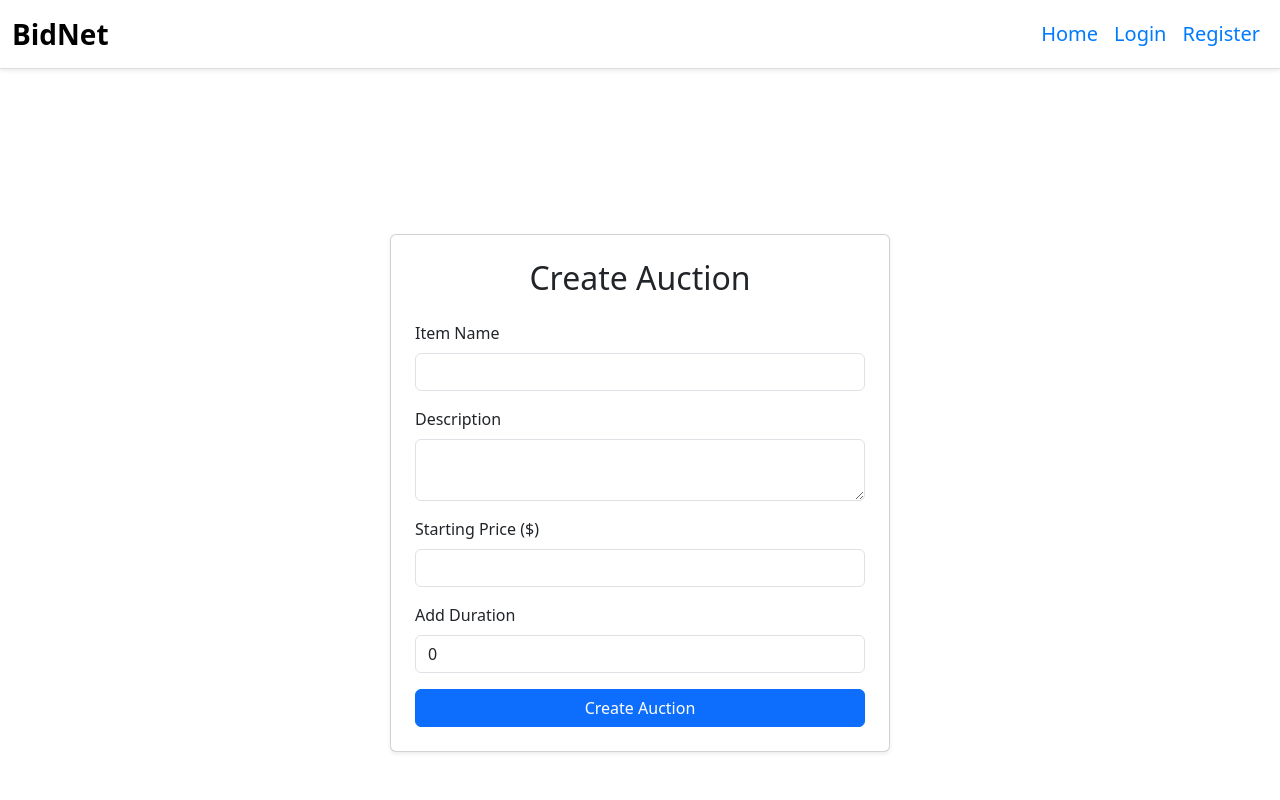
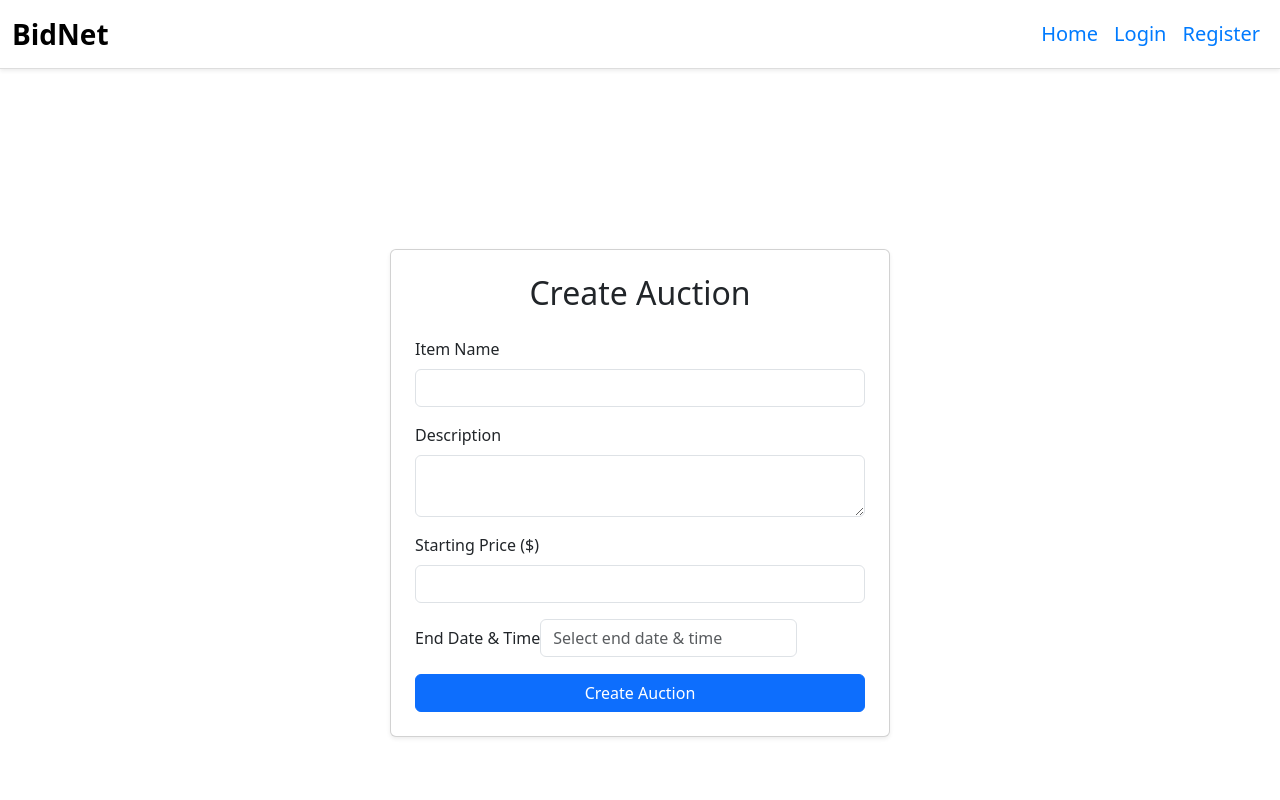
Before and after one commit to ishanuwo/BidNet, a React (Vite) app in the folder client/: page /create-auction in a window 1280 px wide. Shown: the top 800 px of the page. Built offline with nearby package versions, Linux system fonts and the light colour scheme; no server answers.

Commit message:
added date time picker functionality

```diff
--- a/client/src/Components/CreateAuction.tsx
+++ b/client/src/Components/CreateAuction.tsx
@@ -1,4 +1,6 @@
 import React, { useState, FormEvent } from 'react';
+import DatePicker from 'react-datepicker';
+import 'react-datepicker/dist/react-datepicker.css';
 import 'bootstrap/dist/css/bootstrap.min.css';
 import '../modules/CreateAuction.css';
 
@@ -8,25 +10,15 @@ const CreateAuction: React.FC = () => {
   const [itemName, setItemName] = useState('');
   const [description, setDescription] = useState('');
   const [startPrice, setStartPrice] = useState('');
-  const [duration, setDuration] = useState(0);
+  const [endDate, setEndDate] = useState<Date | null>(null);
   const [errorMessage, setErrorMessage] = useState<string | null>(null);
   const [successMessage, setSuccessMessage] = useState<string | null>(null);
 
   const handleSubmit = async (e: FormEvent<HTMLFormElement>) => {
     e.preventDefault();
 
-    if (!itemName || !description || !startPrice) {
+    if (!itemName || !description || !startPrice || !endDate) {
       setErrorMessage('Please fill in all required fields.');
-      setSuccessMessage(null);
-      return;
-    }
-
-    if (isNaN(duration)) {
-      setErrorMessage('Duration must be a number');
-      setSuccessMessage(null);
-      return;
-    } else if (duration <= 0) {
-      setErrorMessage('Duration must be a positive number');
       setSuccessMessage(null);
       return;
     }
@@ -38,12 +30,23 @@ const CreateAuction: React.FC = () => {
       return;
     }
 
+    const currentTime = new Date().getTime();
+    const endTime = endDate.getTime();
+
+    if (endTime <= currentTime) {
+      setErrorMessage('End date must be in the future.');
+      setSuccessMessage(null);
+      return;
+    }
+
+    const durationInSeconds = Math.floor((endTime - currentTime) / 1000);
+
     const data = {
       user_id: localStorage.getItem('id'),
       name: itemName,
       description,
       starting_price: numericPrice,
-      duration: duration,
+      duration: durationInSeconds,
     };
 
     try {
@@ -57,6 +60,7 @@ const CreateAuction: React.FC = () => {
 
       if (!res.ok) {
         const errorText = await res.text();
+        console.log(data);
         throw new Error(`Error creating auction: ${errorText}`);
       }
 
@@ -65,7 +69,7 @@ const CreateAuction: React.FC = () => {
       setItemName('');
       setDescription('');
       setStartPrice('');
-      setDuration(0);
+      setEndDate(null);
     } catch (err: any) {
       setErrorMessage(err.message);
       setSuccessMessage(null);
@@ -86,7 +90,7 @@ const CreateAuction: React.FC = () => {
         {successMessage && (
           <div className="success-message">
             {successMessage}
-        </div>
+          </div>
         )}
 
         <form onSubmit={handleSubmit}>
@@ -120,13 +124,15 @@ const CreateAuction: React.FC = () => {
             />
           </div>
           <div className="mb-3">
-            <label className="form-label">Add Duration</label>
-            <input
-              type="number"
+            <label className="form-label">End Date & Time</label>
+            <DatePicker
+              selected={endDate}
+              onChange={(date: Date | null) => setEndDate(date)}
+              showTimeSelect
+              dateFormat="MMMM d, yyyy h:mm aa"
+              minDate={new Date()} // Prevent past dates
               className="form-control"
-              value={duration}
-              onChange={(e) => setDuration(Number(e.target.value))}
-              placeholder="Duration in hours"
+              placeholderText="Select end date & time"
               required
             />
           </div>
```
